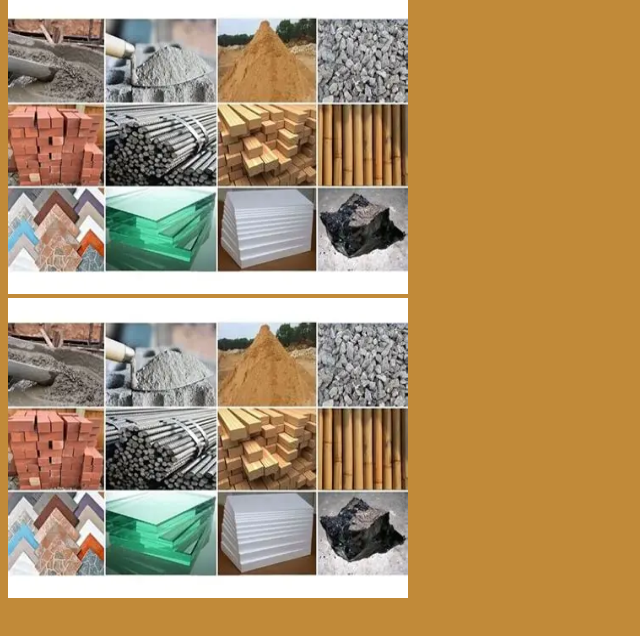
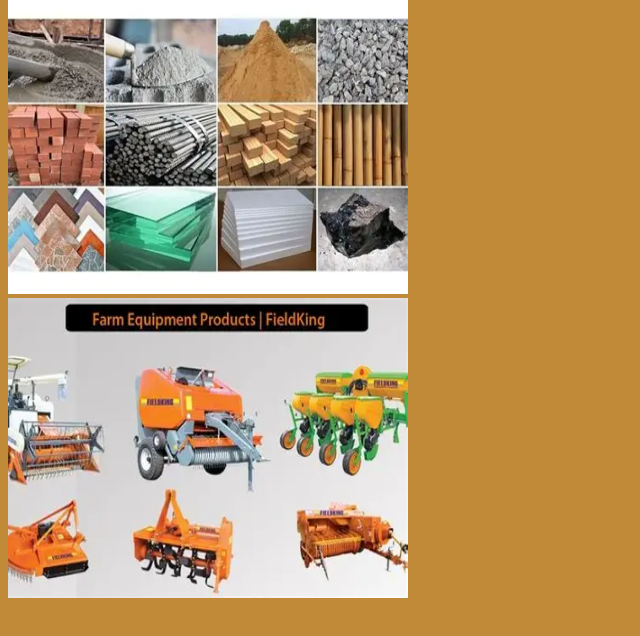
Before and after one commit to addodavis8-dotcom/Dav-Prime-Enterprise, a plain HTML site: page index.html in a window 1280 px wide. Shown: the part 1346-1982 px from the top of the page, without its empty margins (0-640 px from the left). Drawn offline with Linux system fonts and the light colour scheme; grey boxes are pictures that could not be loaded.

Commit message:
Update index.html

```diff
--- a/index.html
+++ b/index.html
@@ -44,7 +44,7 @@
     <br>
     <img src="OIP.webp" alt="" width="400" height="300">
     <br>
-    <img src="OIP.webp" alt="" width="400" height="300">
+    <img src="OIP (1).webp" alt="" width="400" height="300">
         <br>
     <iframe width="400" height="300" src="https://www.youtube.com/embed/GWelSpdKwCw?si=MCVq-WCcoj6yX5Uw" title="YouTube video player" frameborder="0" allow="accelerometer; autoplay; clipboard-write; encrypted-media; gyroscope; picture-in-picture; web-share" referrerpolicy="strict-origin-when-cross-origin" allowfullscreen></iframe>
 <br>
```
